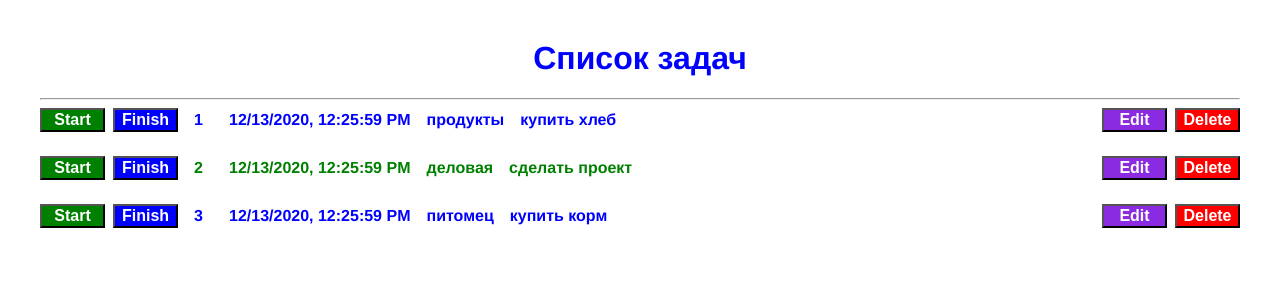
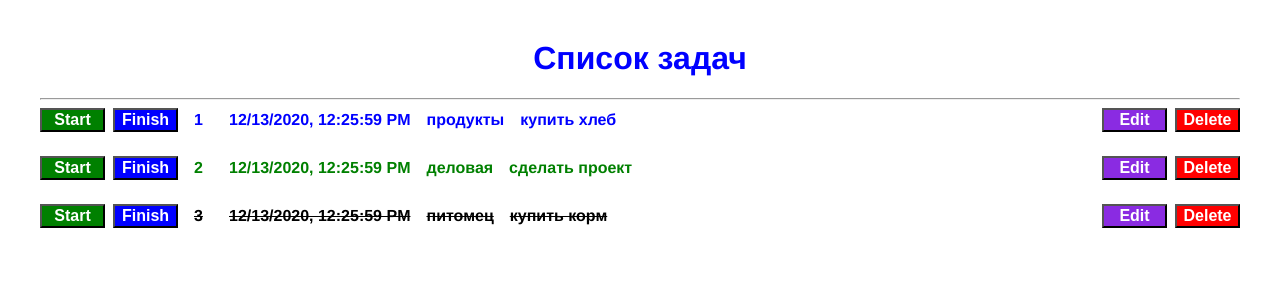
Before and after one commit to Ivan583/simple-list, a Vue app: page / in a window 1280 px wide. Shown: the top 300 px of the page. Built offline with nearby package versions, Linux system fonts and the light colour scheme.

Commit message:
Стили выполненной задачи

```diff
--- a/src/components/TaskItem.vue
+++ b/src/components/TaskItem.vue
@@ -10,7 +10,7 @@
       <button class="button delete">Delete</button>
     </div>
 
-    <div class="row" :class="{work: inProgress(elem)}">
+    <div class="row" :class="{work: inProgress(elem), done: isCompleted(elem)}">
       <div class="index">
         <span>{{ elem.id }}</span>
       </div>
@@ -42,6 +42,9 @@ export default {
   methods: {
     inProgress(myStage) {
       return myStage.stage === "in work";
+    },
+    isCompleted(myStage) {
+      return myStage.stage === "completed";
     }
   },
 
@@ -71,6 +74,11 @@ li,
 
 .work {
   color: green;
+}
+
+.done {
+  color: black;
+  text-decoration: line-through;
 }
 
 .index {
```
